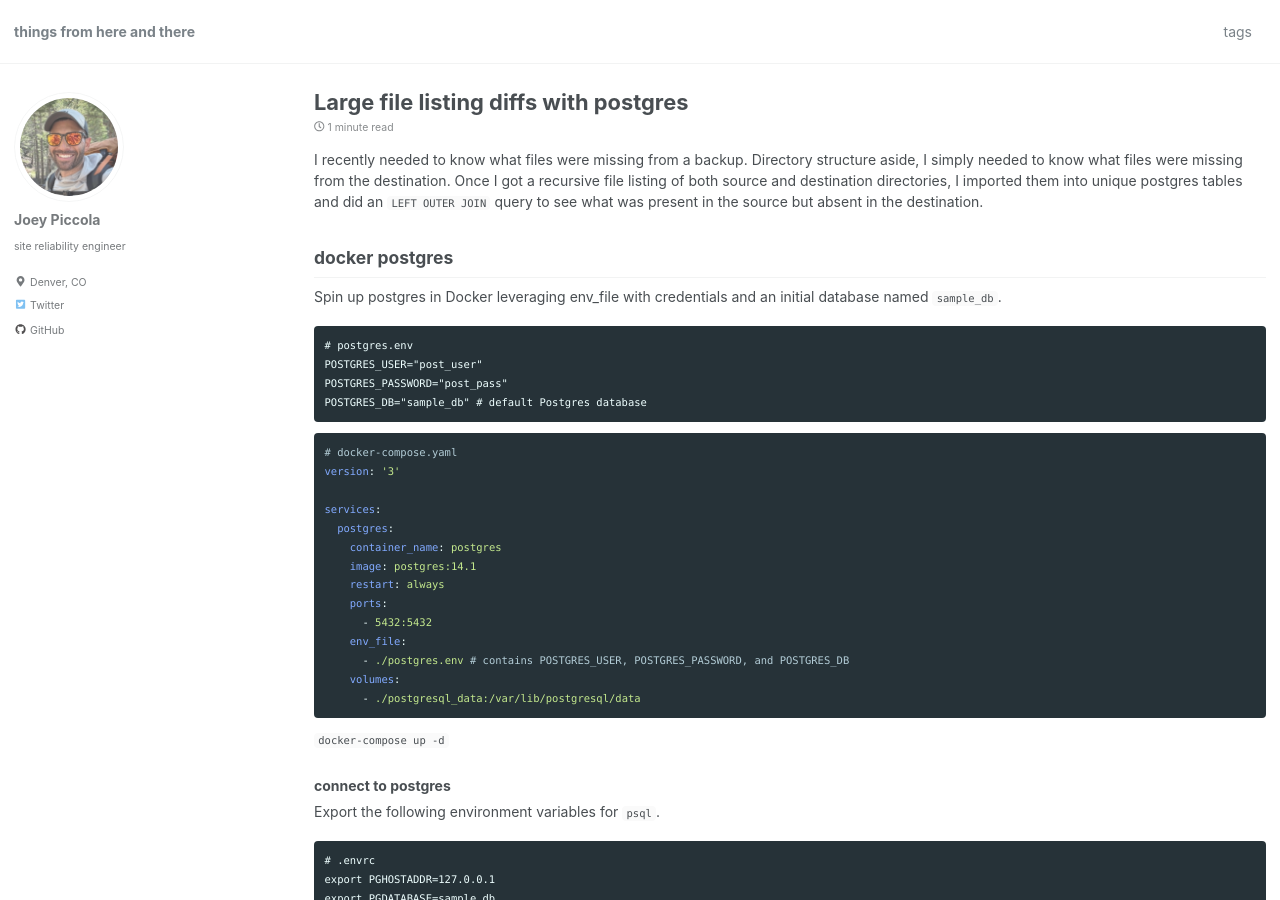
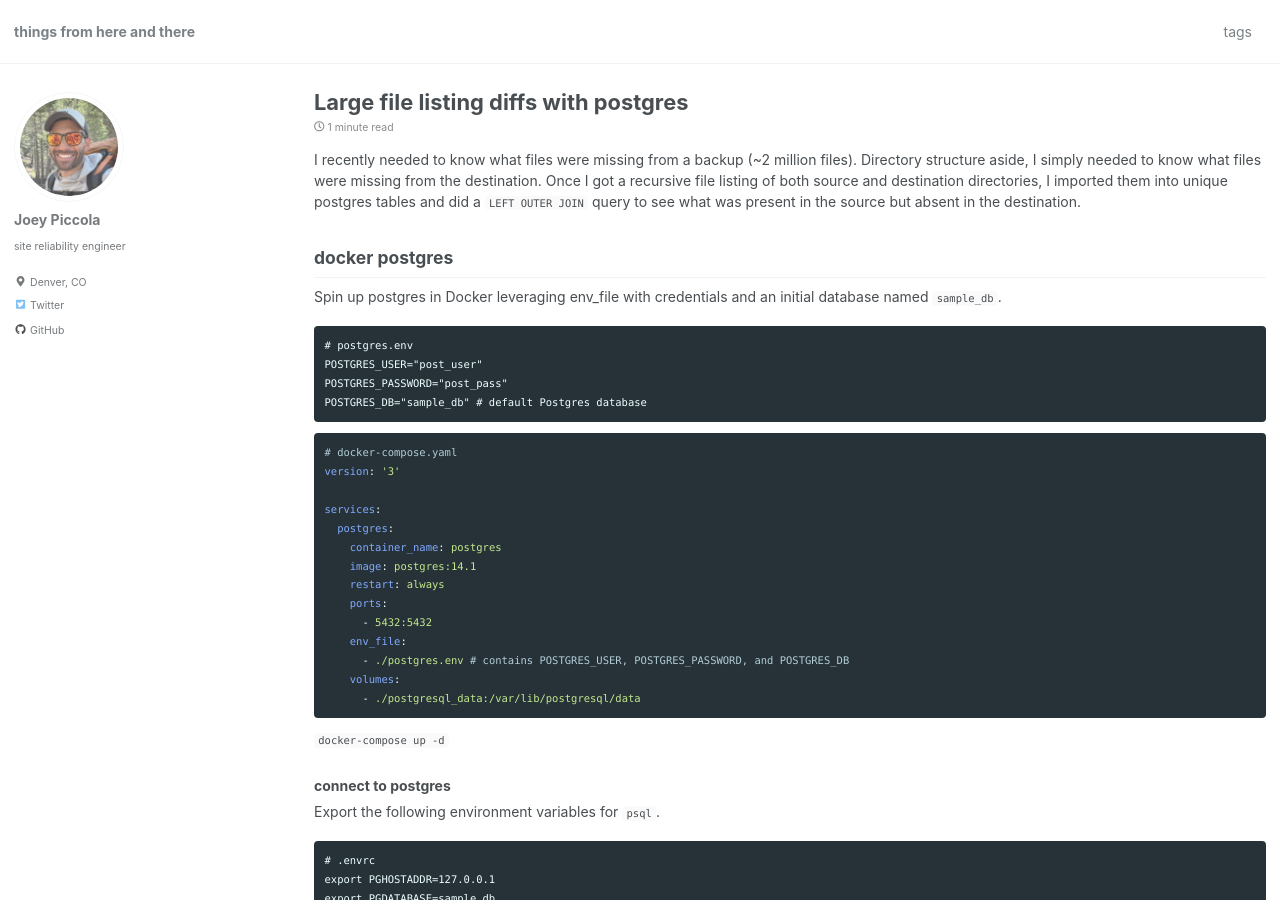
Before and after one commit to joeypiccola/joeypiccola.github.io, a Jekyll site: the page built from _posts/2024-01-16-large-file-listing-diffs-with-postgres.md, in a window 1280 px wide and 900 px high. Built offline with Jekyll 4.4.1, drawn with Linux system fonts in a browser that asks for light colours; nearby versions of some CDN libraries.

Commit message:
fix(2014-01-16): updates

```diff
--- a/_posts/2024-01-16-large-file-listing-diffs-with-postgres.md
+++ b/_posts/2024-01-16-large-file-listing-diffs-with-postgres.md
@@ -5,7 +5,7 @@ tags:
   - docker
 ---
 
-I recently needed to know what files were missing from a backup. Directory structure aside, I simply needed to know what files were missing from the destination. Once I got a recursive file listing of both source and destination directories, I imported them into unique postgres tables and did an `LEFT OUTER JOIN` query to see what was present in the source but absent in the destination.
+I recently needed to know what files were missing from a backup (~2 million files). Directory structure aside, I simply needed to know what files were missing from the destination. Once I got a recursive file listing of both source and destination directories, I imported them into unique postgres tables and did a `LEFT OUTER JOIN` query to see what was present in the source but absent in the destination.
 
 ## docker postgres
 
```
